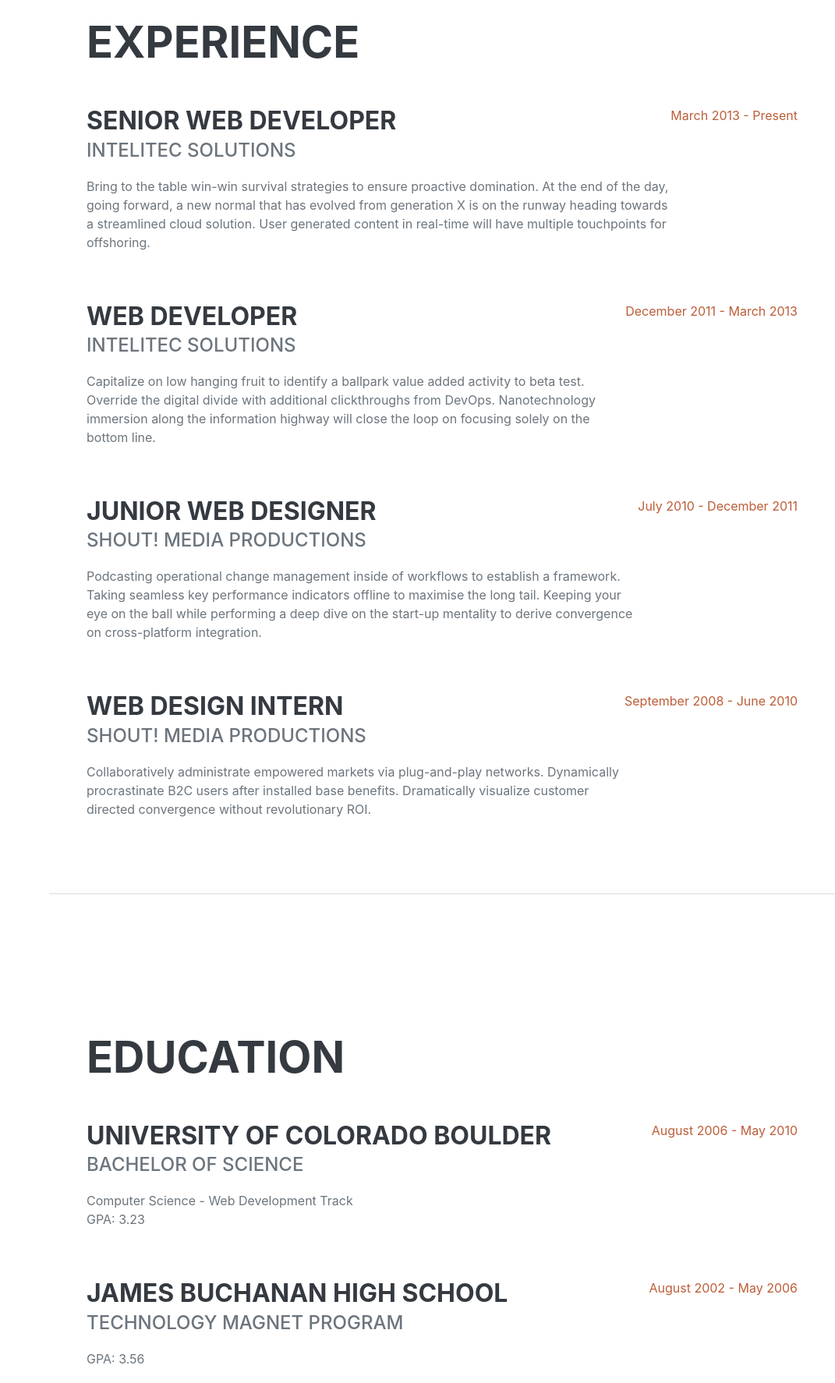
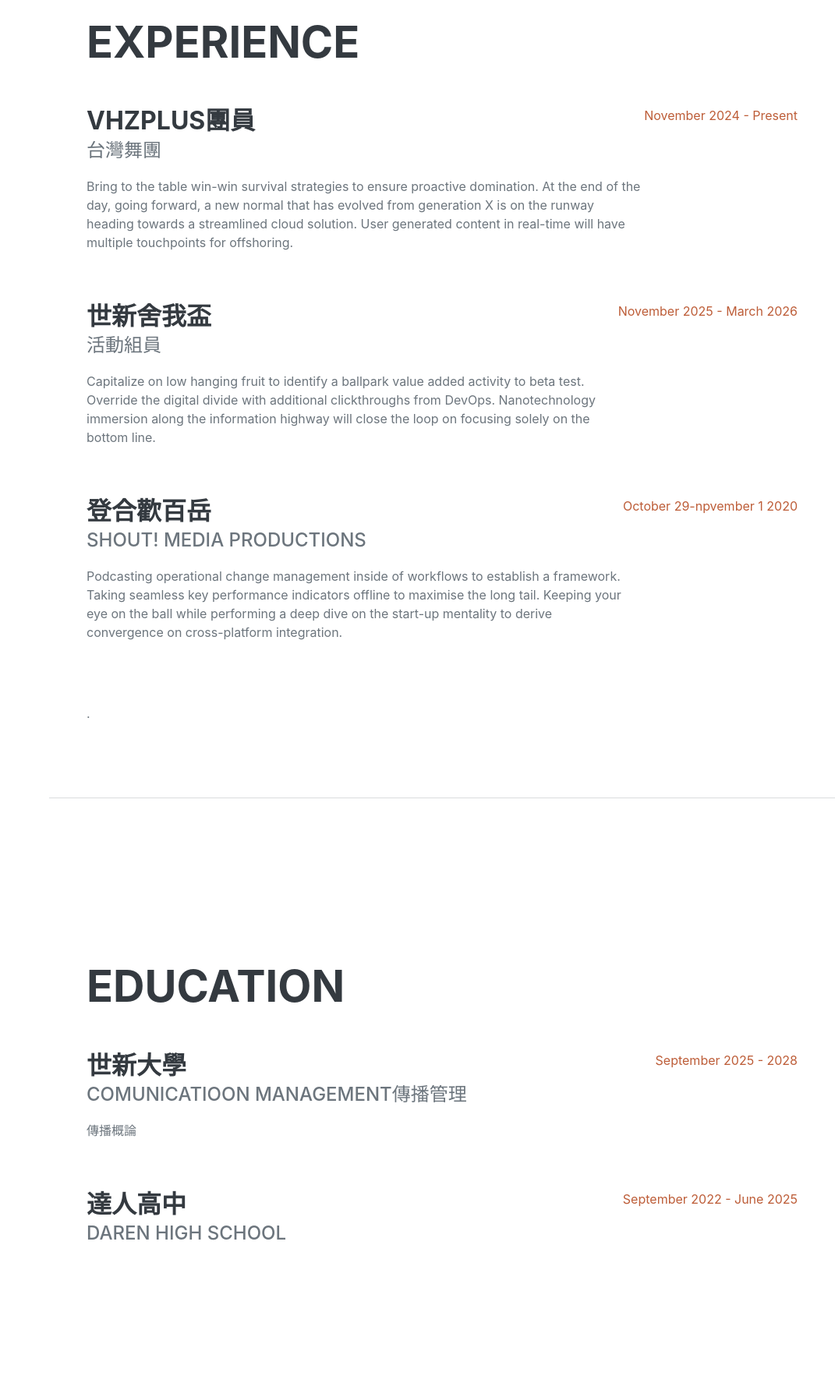
Before and after one commit to a114210142/a114210142.github.io, a plain HTML site: page index.html in a window 1280 px wide. Shown: the part 860-2634 px from the top of the page at 78% size, without its empty margins (209-1280 px from the left). Drawn offline with nearby package versions, Linux system fonts and the light colour scheme; a web font is replaced by a local one.

Commit message:
Update index.html

```diff
--- a/index.html
+++ b/index.html
@@ -64,35 +64,35 @@
                     <h2 class="mb-5">Experience</h2>
                     <div class="d-flex flex-column flex-md-row justify-content-between mb-5">
                         <div class="flex-grow-1">
-                            <h3 class="mb-0">Senior Web Developer</h3>
-                            <div class="subheading mb-3">Intelitec Solutions</div>
+                            <h3 class="mb-0">VHZplus團員</h3>
+                            <div class="subheading mb-3">台灣舞團</div>
                             <p>Bring to the table win-win survival strategies to ensure proactive domination. At the end of the day, going forward, a new normal that has evolved from generation X is on the runway heading towards a streamlined cloud solution. User generated content in real-time will have multiple touchpoints for offshoring.</p>
                         </div>
-                        <div class="flex-shrink-0"><span class="text-primary">March 2013 - Present</span></div>
+                        <div class="flex-shrink-0"><span class="text-primary">November 2024 - Present</span></div>
                     </div>
                     <div class="d-flex flex-column flex-md-row justify-content-between mb-5">
                         <div class="flex-grow-1">
-                            <h3 class="mb-0">Web Developer</h3>
-                            <div class="subheading mb-3">Intelitec Solutions</div>
+                            <h3 class="mb-0">世新舍我盃</h3>
+                            <div class="subheading mb-3">活動組員</div>
                             <p>Capitalize on low hanging fruit to identify a ballpark value added activity to beta test. Override the digital divide with additional clickthroughs from DevOps. Nanotechnology immersion along the information highway will close the loop on focusing solely on the bottom line.</p>
                         </div>
-                        <div class="flex-shrink-0"><span class="text-primary">December 2011 - March 2013</span></div>
+                        <div class="flex-shrink-0"><span class="text-primary">November 2025 - March 2026</span></div>
                     </div>
                     <div class="d-flex flex-column flex-md-row justify-content-between mb-5">
                         <div class="flex-grow-1">
-                            <h3 class="mb-0">Junior Web Designer</h3>
+                            <h3 class="mb-0">登合歡百岳</h3>
                             <div class="subheading mb-3">Shout! Media Productions</div>
                             <p>Podcasting operational change management inside of workflows to establish a framework. Taking seamless key performance indicators offline to maximise the long tail. Keeping your eye on the ball while performing a deep dive on the start-up mentality to derive convergence on cross-platform integration.</p>
                         </div>
-                        <div class="flex-shrink-0"><span class="text-primary">July 2010 - December 2011</span></div>
+                        <div class="flex-shrink-0"><span class="text-primary">October 29-npvember 1 2020</span></div>
                     </div>
                     <div class="d-flex flex-column flex-md-row justify-content-between">
                         <div class="flex-grow-1">
-                            <h3 class="mb-0">Web Design Intern</h3>
-                            <div class="subheading mb-3">Shout! Media Productions</div>
-                            <p>Collaboratively administrate empowered markets via plug-and-play networks. Dynamically procrastinate B2C users after installed base benefits. Dramatically visualize customer directed convergence without revolutionary ROI.</p>
+                            <h3 class="mb-0"></h3>
+                            <div class="subheading mb-3"></div>
+                            <p>.</p>
                         </div>
-                        <div class="flex-shrink-0"><span class="text-primary">September 2008 - June 2010</span></div>
+                        <div class="flex-shrink-0"><span class="text-primary"></span></div>
                     </div>
                 </div>
             </section>
@@ -103,20 +103,20 @@
                     <h2 class="mb-5">Education</h2>
                     <div class="d-flex flex-column flex-md-row justify-content-between mb-5">
                         <div class="flex-grow-1">
-                            <h3 class="mb-0">University of Colorado Boulder</h3>
-                            <div class="subheading mb-3">Bachelor of Science</div>
-                            <div>Computer Science - Web Development Track</div>
-                            <p>GPA: 3.23</p>
+                            <h3 class="mb-0">世新大學</h3>
+                            <div class="subheading mb-3">comunicatioon management傳播管理</div>
+                            <div>傳播概論</div>
+                            <p></p>
                         </div>
-                        <div class="flex-shrink-0"><span class="text-primary">August 2006 - May 2010</span></div>
+                        <div class="flex-shrink-0"><span class="text-primary">September 2025 - 2028</span></div>
                     </div>
                     <div class="d-flex flex-column flex-md-row justify-content-between">
                         <div class="flex-grow-1">
-                            <h3 class="mb-0">James Buchanan High School</h3>
-                            <div class="subheading mb-3">Technology Magnet Program</div>
-                            <p>GPA: 3.56</p>
+                            <h3 class="mb-0">達人高中</h3>
+                            <div class="subheading mb-3">Daren high school</div>
+                            <p></p>
                         </div>
-                        <div class="flex-shrink-0"><span class="text-primary">August 2002 - May 2006</span></div>
+                        <div class="flex-shrink-0"><span class="text-primary">September 2022 - June 2025</span></div>
                     </div>
                 </div>
             </section>
@@ -127,18 +127,9 @@
                     <h2 class="mb-5">Skills</h2>
                     <div class="subheading mb-3">Programming Languages & Tools</div>
                     <ul class="list-inline dev-icons">
-                        <li class="list-inline-item"><i class="fab fa-html5"></i></li>
-                        <li class="list-inline-item"><i class="fab fa-css3-alt"></i></li>
-                        <li class="list-inline-item"><i class="fab fa-js-square"></i></li>
-                        <li class="list-inline-item"><i class="fab fa-angular"></i></li>
-                        <li class="list-inline-item"><i class="fab fa-react"></i></li>
-                        <li class="list-inline-item"><i class="fab fa-node-js"></i></li>
-                        <li class="list-inline-item"><i class="fab fa-sass"></i></li>
-                        <li class="list-inline-item"><i class="fab fa-less"></i></li>
-                        <li class="list-inline-item"><i class="fab fa-wordpress"></i></li>
-                        <li class="list-inline-item"><i class="fab fa-gulp"></i></li>
-                        <li class="list-inline-item"><i class="fab fa-grunt"></i></li>
-                        <li class="list-inline-item"><i class="fab fa-npm"></i></li>
+                        <li class="list-inline-item"><i class="fa-solid fa-heart"></i></li>
+                        <li class="list-inline-item"><i class="fa-solid fa-plane"></i></li>
+
                     </ul>
                     <div class="subheading mb-3">Workflow</div>
                     <ul class="fa-ul mb-0">
```
